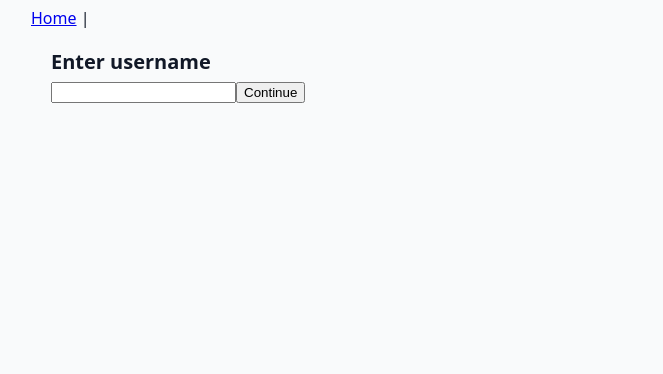
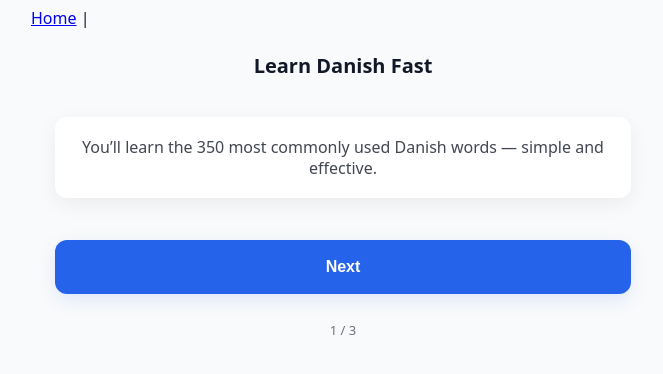
Before and after one commit to JanSolecki1/GoGreenProject, a React (Vite) app in the folder go-green/: page / in a window 1280 px wide. Shown: the top 374 px of the page, without its empty margins (297-960 px from the left). Built offline with nearby package versions, Linux system fonts and the light colour scheme.

Commit message:
Add onboarding flow and route to app
Introduces an Onboarding page with a multi-step introduction for new users. Updates App.jsx to route '/' and '/onboarding' to the new onboarding component, guiding users before login.

```diff
--- a/go-green/src/App.jsx
+++ b/go-green/src/App.jsx
@@ -6,17 +6,19 @@ import SwipeDaily from "./pages/SwipeDaily";
 import GameFlow from "./pages/GameFlow";
 import Progress from "./pages/Progress";
 import Settings from "./pages/Settings";
-
+import Onboarding from "./pages/Onboarding";
 import NavBar from "./components/NavBar";
 import ProtectedRoute from "./components/ProtectedRoute";
 
 export default function App() {
   return (
     <div>
-
       <NavBar />
 
       <Routes>
+        <Route path="/" element={<Onboarding />} />
+
+        <Route path="/onboarding" element={<Onboarding />} />
         <Route path="/login" element={<Login />} />
 
         <Route path="/words" element={
--- /dev/null
+++ b/go-green/src/pages/Onboarding.jsx
@@ -0,0 +1,48 @@
+import React, { useState } from "react";
+import { useNavigate } from "react-router-dom";
+
+const slides = [
+  {
+    title: "Learn Danish Fast",
+    text: "You’ll learn the 350 most commonly used Danish words — simple and effective."
+  },
+  {
+    title: "Choose Your 10 Words",
+    text: "Every day you pick 10 words you want to focus on. These are used in mini-games."
+  },
+  {
+    title: "Build Your Streak",
+    text: "Finish the games, add words to your Known List, and grow your daily learning streak."
+  }
+];
+
+export default function Onboarding() {
+  const [step, setStep] = useState(0);
+  const nav = useNavigate();
+
+  function next() {
+    if (step < slides.length - 1) {
+      setStep(step + 1);
+    } else {
+      nav("/login");
+    }
+  }
+
+  return (
+    <div className="page" style={{ textAlign: "center" }}>
+      <h2>{slides[step].title}</h2>
+
+      <div className="card" style={{ marginTop: 20 }}>
+        <p style={{ fontSize: 16 }}>{slides[step].text}</p>
+      </div>
+
+      <button className="btn btn-primary" onClick={next} style={{ marginTop: 30 }}>
+        {step === slides.length - 1 ? "Start" : "Next"}
+      </button>
+
+      <p className="meta" style={{ marginTop: 10 }}>
+        {step + 1} / {slides.length}
+      </p>
+    </div>
+  );
+}
```
